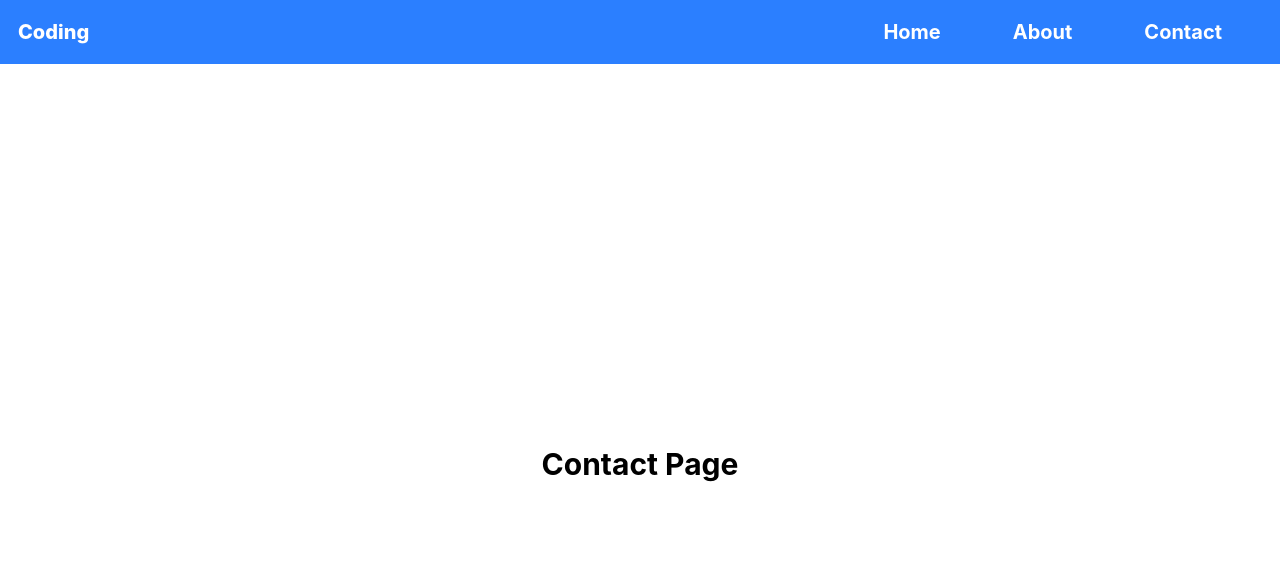
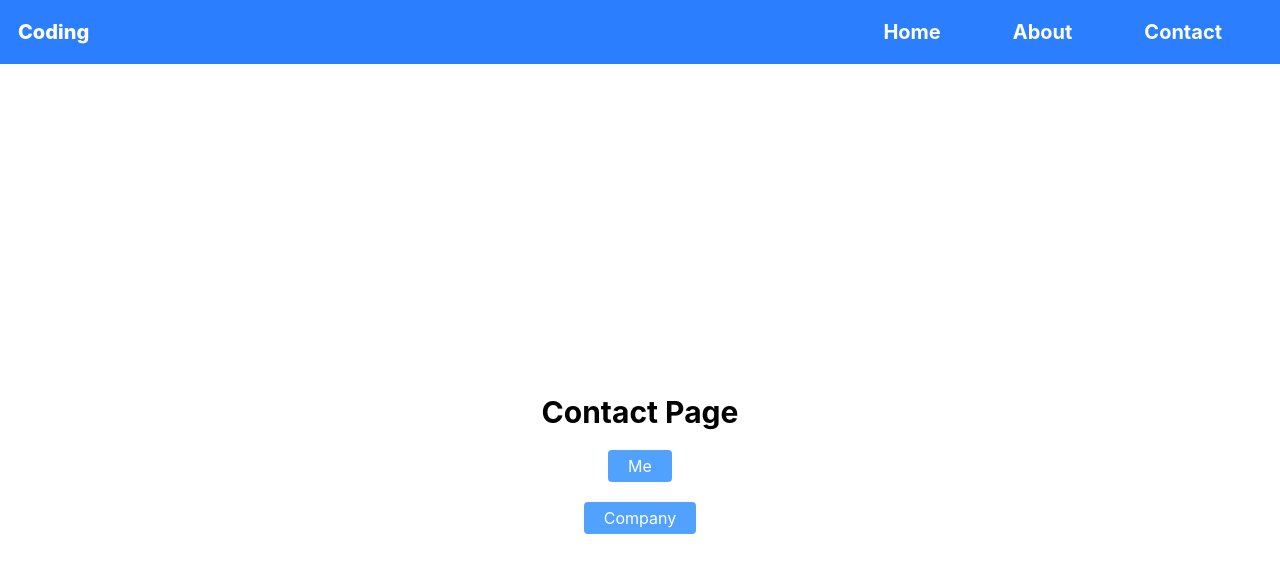
Before and after one commit to RabiChhetri/MERN--Basic, a React (Vite) app: page /contact in a window 1280 px wide. Shown: the top 572 px of the page. Built offline with nearby package versions, Linux system fonts and the light colour scheme.

Commit message:
Day-5 Learning to use Nested Route

```diff
--- a/src/App.jsx
+++ b/src/App.jsx
@@ -480,6 +480,8 @@ import Abput from './components/Abput'
 import Contact from './components/Contact'
 import Navbar from './components/Navbar'
 import Login from './components/Login'
+import Me from './components/Me'
+import Company from './components/Company'
 const App = () => {
   return (
     <>
@@ -488,6 +490,8 @@ const App = () => {
       <Route path='/' element={<Home/>}/>
       <Route path='/about' element={<Abput/>}/>
       <Route path='/contact' element={<Contact/>}/>
+      <Route path='/contact/me' element={<Me/>}/>
+      <Route path='/contact/company' element={<Company/>}/>
       <Route path='/login' element={<Login/>}/>
      </Routes>
     </>
--- a/src/components/Abput.jsx
+++ b/src/components/Abput.jsx
@@ -1,4 +1,5 @@
 import React from 'react'
+import { Link } from 'react-router-dom'
 
 const Abput = () => {
   return (
--- /dev/null
+++ b/src/components/Company.jsx
@@ -0,0 +1,11 @@
+import React from 'react'
+
+const Company = () => {
+  return (
+    <div>
+      Company
+    </div>
+  )
+}
+
+export default Company
--- a/src/components/Contact.jsx
+++ b/src/components/Contact.jsx
@@ -1,9 +1,12 @@
 import React from 'react'
+import { Link } from 'react-router-dom'
 
 const Contact = () => {
   return (
-    <div className='h-screen flex justify-center items-center'>
+    <div className='h-screen flex flex-col justify-center items-center gap-5'>
       <h1 className='text-3xl font-bold'>Contact Page</h1>
+      <Link to='/contact/me' className='bg-blue-400 rounded px-5 py-1 text-white'>Me</Link>
+      <Link to='/contact/company' className='bg-blue-400 rounded px-5 py-1 text-white'>Company</Link>
     </div>
   )
 }
--- /dev/null
+++ b/src/components/Me.jsx
@@ -0,0 +1,11 @@
+import React from 'react'
+
+const Me = () => {
+  return (
+    <div>
+      Me
+    </div>
+  )
+}
+
+export default Me
```
